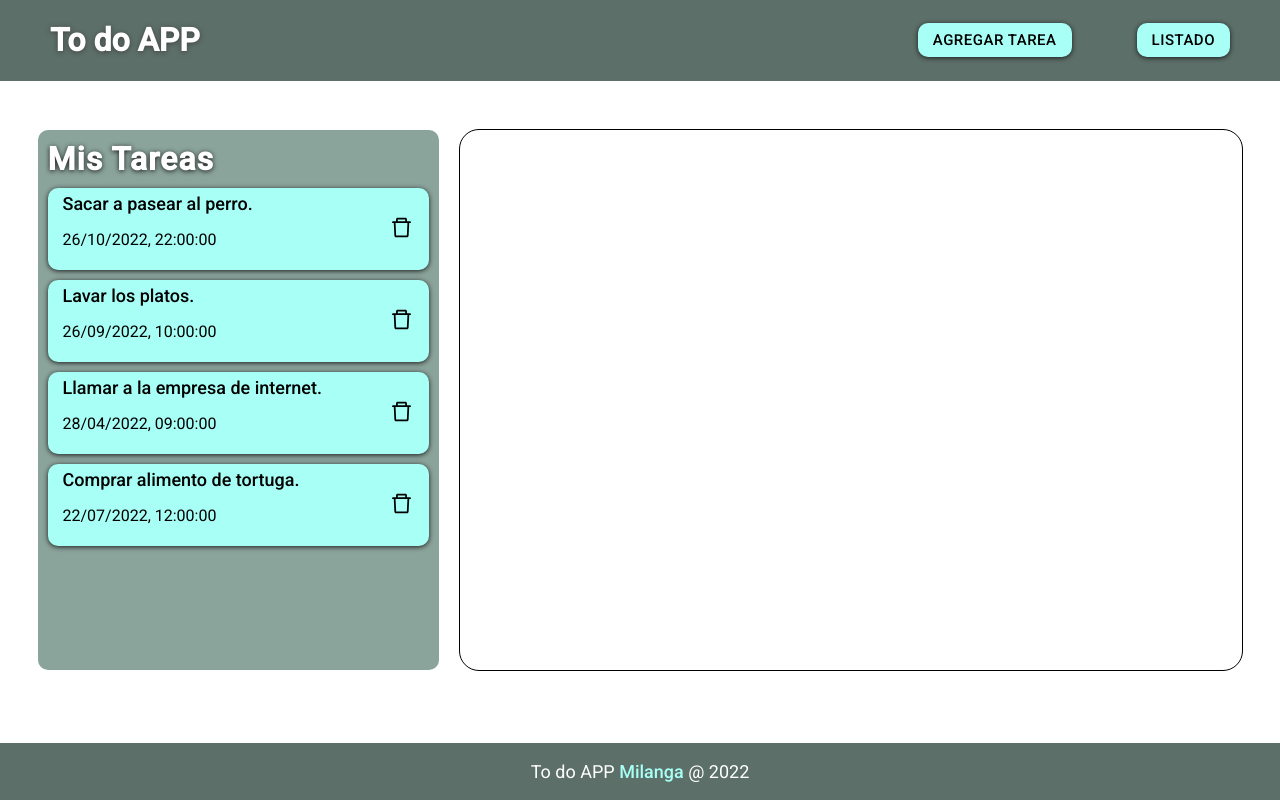
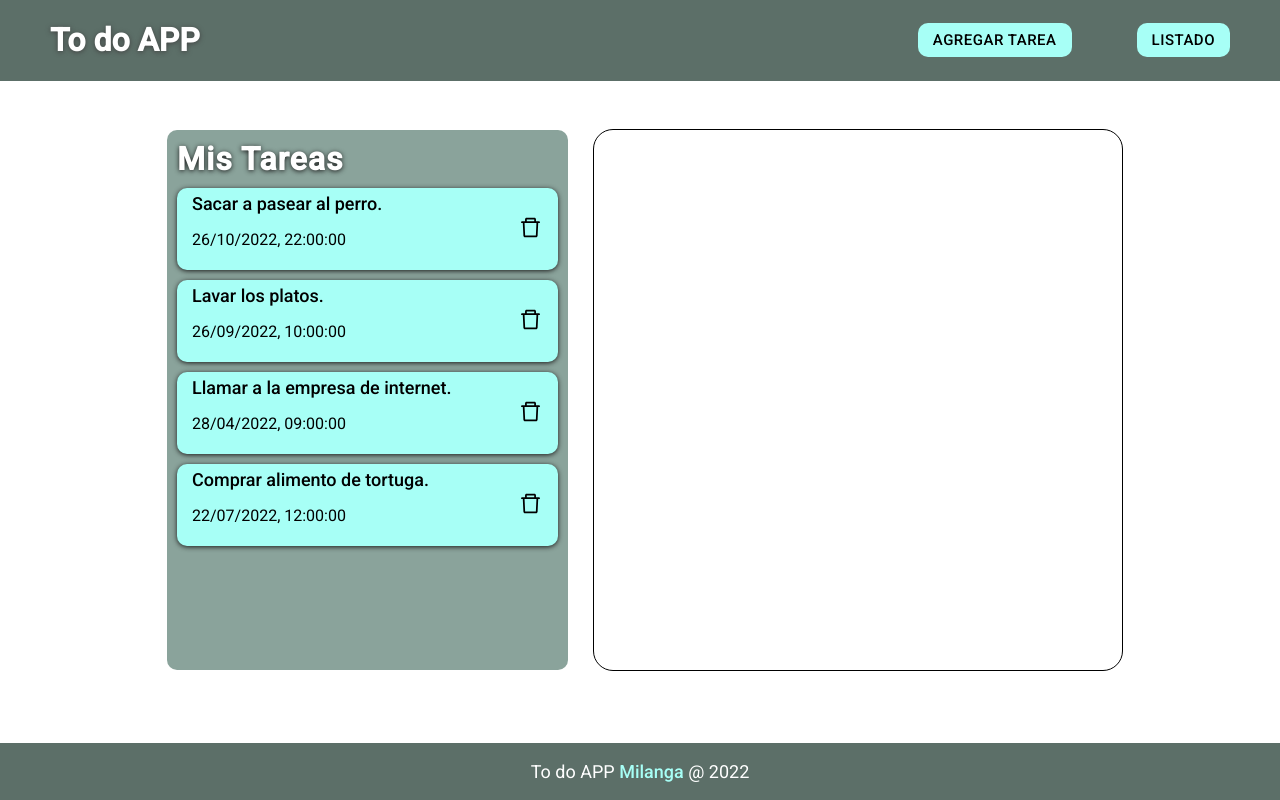
Before and after one commit to Milanganesas/todo-app, a React (Create React App) app: page / in a window 1280 px wide. Built offline with nearby package versions, Linux system fonts and the light colour scheme.

Commit message:
rename variables

```diff
--- a/src/App.js
+++ b/src/App.js
@@ -31,7 +31,6 @@ function App() {
     },
   ])
 
-
   return (
     <>
       <Nav />
--- a/src/components/Agregar/index.jsx
+++ b/src/components/Agregar/index.jsx
@@ -37,13 +37,13 @@ const Agregar = ({tareas, setTareas}) => {
                 <h2>Nuevas tareas</h2>
                     <div className={styles.container_form_effect}>
                         <input type="text" name="titulo" minLength="4" required autoComplete="off"></input>
-                        <label for="titulo" className={styles.container_form_effect_label}>
+                        <label htmlFor="titulo" className={styles.container_form_effect_label}>
                             <span className={styles.container_form_effect_content}>Titulo</span>
                         </label>
                     </div>
                     <div className={styles.container_form_effect}>
                         <input type="text" name="descripcion" minLength="5" required autoComplete="off"></input>
-                        <label for="descripcion" className={styles.container_form_effect_label}>
+                        <label htmlFor="descripcion" className={styles.container_form_effect_label}>
                             <span className={styles.container_form_effect_content}>Descripcion</ span>
                         </label>
                     </div>
--- a/src/components/Agregar/index.module.scss
+++ b/src/components/Agregar/index.module.scss
@@ -4,17 +4,18 @@
     display: grid;
     justify-content: center;
     align-items: center;
+    text-align: center;
     min-height: 100vh;
     color: white;
     letter-spacing: 1px;
-    width: 80%;
+    width: 90%;
 
     &_form {
         display: flex;
         flex-direction: column;
         justify-content: center;
         align-items: center;
-        padding: 35px;
+        padding: 15px 20px;
         border-radius: 10px;
         background-color: $fondo;
         box-shadow: 0px 1px 6px #000000;
@@ -104,10 +105,22 @@
     @include breakpoint(md) {
         width: 100%;
 
+        &_form {
+            padding: 35px;
+        }
+
+        h2 {
+            font-size: 30px;
+            margin-top: -15px;
+        }
+
         label {
             font-weight: 300;
             font-size: x-large;
         }
 
+        button {
+            margin-top: 25px;
+        }
     }
 }
--- a/src/components/Footer/index.module.scss
+++ b/src/components/Footer/index.module.scss
@@ -4,7 +4,7 @@
     display:flex;
     justify-content: center;
     align-items: center;
-    background-color: $menu;
+    background-color: $principal;
     color: rgb(255, 255, 255);
     width: 100%;
     position: fixed;
--- a/src/components/Home/index.jsx
+++ b/src/components/Home/index.jsx
@@ -2,10 +2,10 @@ import Listado from "../Listado"
 
 import styles from './index.module.scss'
 
-const Home = ({tareas, setTareas}) => {
+const Home = ({tareas, setTareas, borradas, setBorradas}) => {
 
     return (
-            <Listado tareas={tareas} setTareas={setTareas}/>
+            <Listado tareas={tareas} setTareas={setTareas} borradas={borradas} setBorradas={setBorradas} />
     )
 }
 
--- a/src/components/Listado/index.jsx
+++ b/src/components/Listado/index.jsx
@@ -7,12 +7,12 @@ const Listado = ({tareas, setTareas}) => {
 
     const [ seleccion, setSeleccion ] = useState();
 
-    const filter = (e) => {
-        setSeleccion(tareas.filter( t => t.titulo === e.target.innerText))
+    const filtrado = (e) => {
+        setSeleccion(tareas.filter(t => t.titulo === e.target.innerText));
     };
 
     const hDelete = (e) => {
-        setTareas(tareas.filter(t => t.fecha_creacion !== e.target.parentElement.id))
+        setTareas(tareas.filter(t => t.fecha_creacion !== e.target.parentElement.id));
     };
 
     return (
@@ -23,7 +23,7 @@ const Listado = ({tareas, setTareas}) => {
                     return (
                         <div className={styles.container_list_toDo} key={t.fecha_creacion} id={t.fecha_creacion}>
                                 <div>
-                                    <button className={styles.pointer} onClick={filter}>{t.titulo}</button>
+                                    <button className={styles.pointer} onClick={filtrado}>{t.titulo}</button>
                                     <p>{t.fecha_creacion}</p>
                                 </div>
                             <button className={styles.delete} onClick={hDelete}>{<AiOutlineDelete size="25px"/>}</button>
--- a/src/components/Listado/index.module.scss
+++ b/src/components/Listado/index.module.scss
@@ -56,7 +56,7 @@
     @include breakpoint(md) {
         display: flex;
         align-items: center;
-        gap: 20px;
+        gap: 15px;
 
         h1 {
             margin: 0;
@@ -66,6 +66,7 @@
             display: flex;
             flex-direction: column;
             margin: 0;
+            margin: 10px;
             padding: 10px;
             width: 30%;
             height: 65vh;
@@ -98,7 +99,7 @@
             margin: 0;
             padding: 10px;
             border: 1px solid;
-            width: 60%;
+            width: 40%;
             height: 65vh;
         }
     };
--- a/src/components/Nav/index.module.scss
+++ b/src/components/Nav/index.module.scss
@@ -4,7 +4,7 @@
     display: flex;
     justify-content: space-between;
     align-items: center;
-    background-color: $menu;
+    background-color: $principal;
     width: 100%;
     position: absolute;
 
@@ -31,10 +31,10 @@
         border-radius: 5px;
         padding: 5px 5px;
         margin-right: 10px;
-        box-shadow: 0px 1px 5px #1b1b1b;
     }
 
     button:hover {
+        box-shadow: 0px 1px 5px #1b1b1b;
         scale: 115%;
         transition: 0.5s;
     }
--- a/src/components/variables/_variables.scss
+++ b/src/components/variables/_variables.scss
@@ -2,7 +2,7 @@
 
 $Roboto: "Roboto", sans-serif;
 
-$menu: rgb(92, 111, 104);
+$principal: rgb(92, 111, 104);
 $componente: rgba(167, 255, 246);
 $fondo: rgb(138, 163, 155);
 
--- a/src/index.scss
+++ b/src/index.scss
@@ -16,7 +16,7 @@ body {
     }
 
     ::-webkit-scrollbar-thumb {
-        background-color: $menu;
+        background-color: $principal;
         border-radius: 25px;
     }
 }
```
